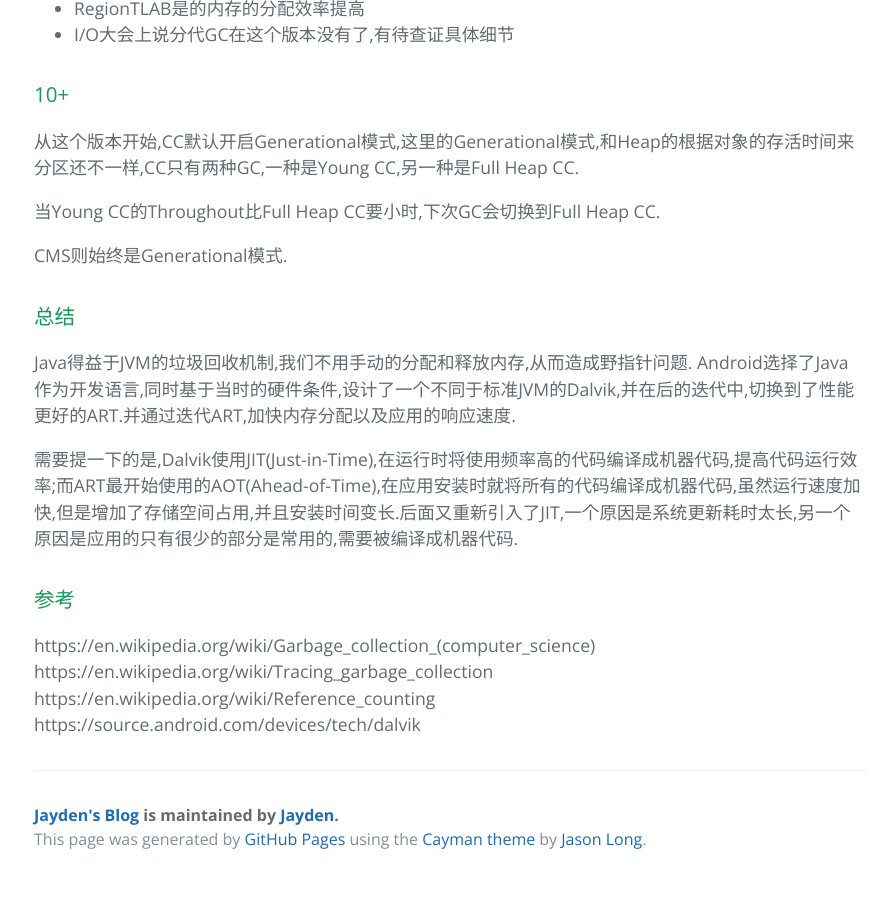
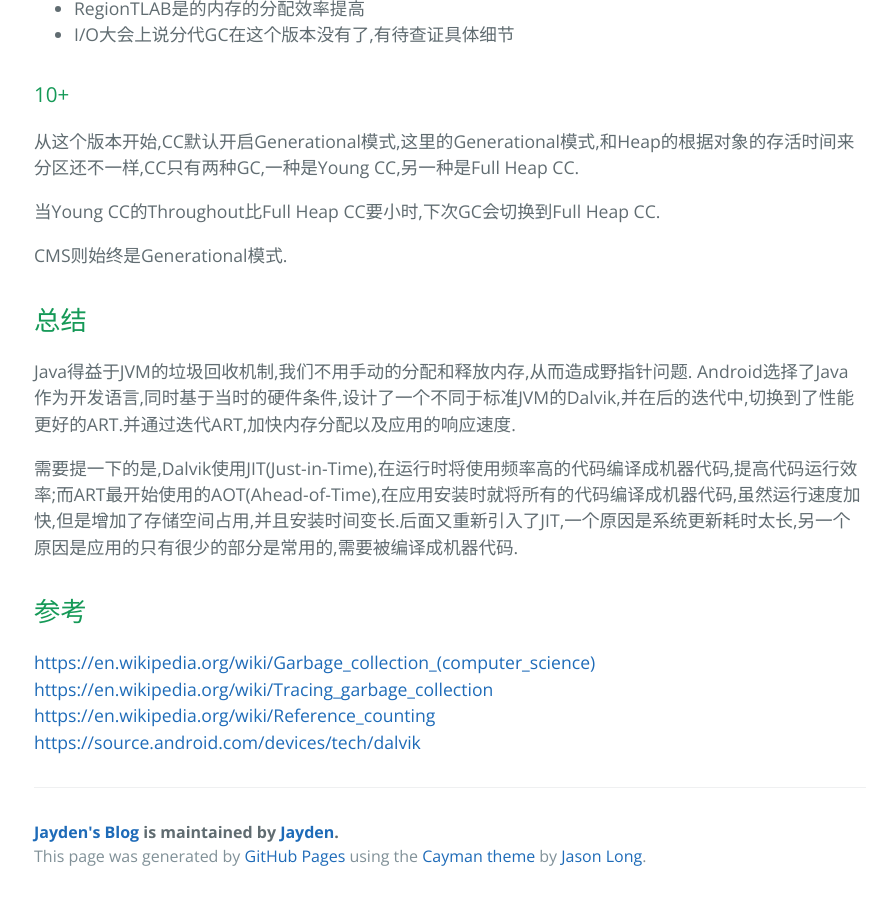
Before and after one commit to dreamhb/dreamhb.github.io, a Jekyll site: the page built from _posts/2022-02-11-Android-Runtime.md, in a window 1280 px wide and 900 px high, scrolled down 5221 px. Shown: the whole window, without its empty margins (190-1080 px from the left). Built offline with Jekyll 4.4.1, drawn with Linux system fonts in a browser that asks for light colours; comment, search, counter and statistics services are not loaded; part of the change alters nothing that is shown.

Commit message:
optimize links

```diff
--- a/_posts/2022-02-11-Android-Runtime.md
+++ b/_posts/2022-02-11-Android-Runtime.md
@@ -142,14 +142,14 @@ Oreo版本引入了新的GC，并且是默认的，即CC（Concurrent Copying）
 
 CMS则始终是Generational模式.
 
-### 总结
+## 总结
 Java得益于JVM的垃圾回收机制,我们不用手动的分配和释放内存,从而造成野指针问题.
 Android选择了Java作为开发语言,同时基于当时的硬件条件,设计了一个不同于标准JVM的Dalvik,并在后的迭代中,切换到了性能更好的ART.并通过迭代ART,加快内存分配以及应用的响应速度.
 
 需要提一下的是,Dalvik使用JIT(Just-in-Time),在运行时将使用频率高的代码编译成机器代码,提高代码运行效率;而ART最开始使用的AOT(Ahead-of-Time),在应用安装时就将所有的代码编译成机器代码,虽然运行速度加快,但是增加了存储空间占用,并且安装时间变长.后面又重新引入了JIT,一个原因是系统更新耗时太长,另一个原因是应用的只有很少的部分是常用的,需要被编译成机器代码.
 
-### 参考
-https://en.wikipedia.org/wiki/Garbage_collection_(computer_science)
-https://en.wikipedia.org/wiki/Tracing_garbage_collection
-https://en.wikipedia.org/wiki/Reference_counting
-https://source.android.com/devices/tech/dalvik
+## 参考
+[https://en.wikipedia.org/wiki/Garbage_collection_(computer_science)](https://en.wikipedia.org/wiki/Garbage_collection_(computer_science))
+[https://en.wikipedia.org/wiki/Tracing_garbage_collection](https://en.wikipedia.org/wiki/Tracing_garbage_collection)
+[https://en.wikipedia.org/wiki/Reference_counting](https://en.wikipedia.org/wiki/Reference_counting)
+[https://source.android.com/devices/tech/dalvik](https://source.android.com/devices/tech/dalvik)
```
